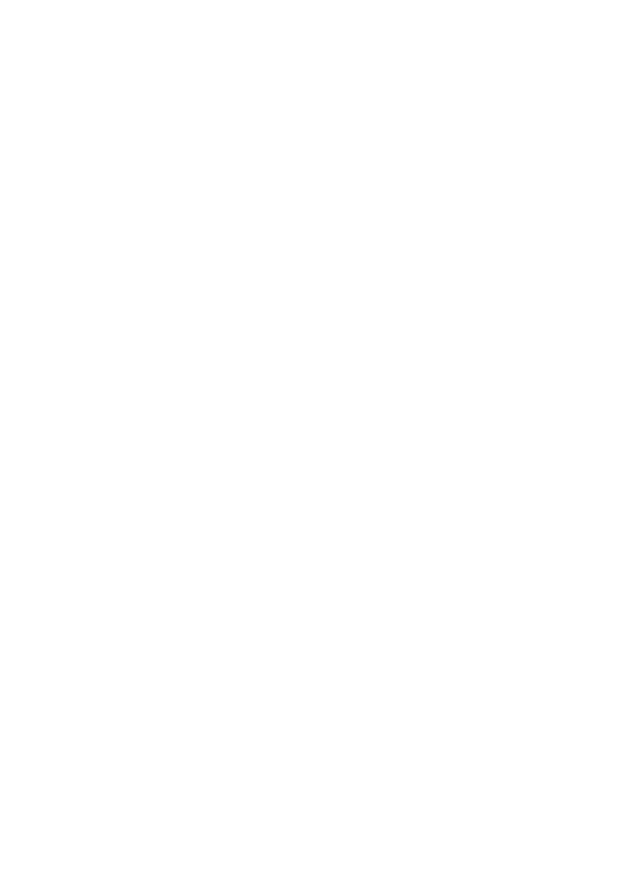
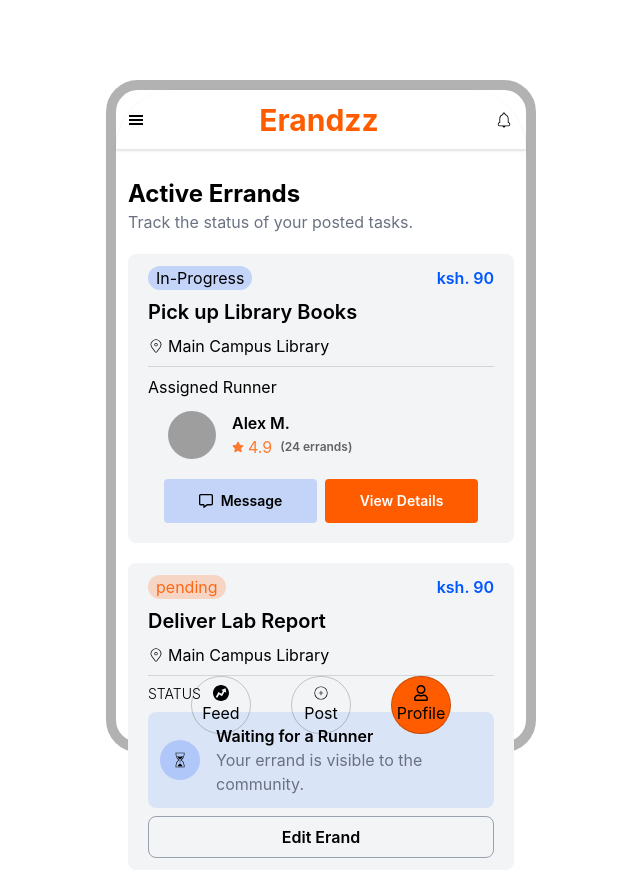
Before and after one commit to migichi47/Errandz, a React (Vite) app: page /profile in a window 1280 px wide. Before the commit this address had no page. Shown: the top 896 px of the page, without its empty margins (319-959 px from the left). Before the commit the page ends 800 px from the top, so only its background shows below. Built offline with nearby package versions, Linux system fonts and the light colour scheme; grey boxes are pictures that could not be loaded.

Commit message:
complete design

```diff
--- a/src/App.jsx
+++ b/src/App.jsx
@@ -3,6 +3,7 @@
 import { Home } from "./components/Home";
 import { Details } from "./components/Details";
 import { Post } from "./components/Post";
+import { Profile } from "./components/Profile";
 
 export default function App() {
   return (
@@ -11,6 +12,7 @@
         <Route path="/" element={<Home />} />
         <Route path="/details" element={<Details />} />
         <Route path="/post" element={<Post />} />
+        <Route path="/profile" element={<Profile />} />
       </Route>
     </Routes>
   );
--- a/src/components/Footer.jsx
+++ b/src/components/Footer.jsx
@@ -14,7 +14,9 @@
         onClick={() => navigate("/")}
       >
         <SiBuzzfeed
-          className={location.pathname !== "/" && "group-hover:scale-120 duration-75"}
+          className={
+            location.pathname !== "/" && "group-hover:scale-120 duration-75"
+          }
         />
         <span>Feed</span>
       </button>
@@ -24,17 +26,20 @@
       >
         <CiCirclePlus
           className={
-            !location.pathname.startsWith("/post") && "group-hover:scale-120 duration-75"
+            !location.pathname.startsWith("/post") &&
+            "group-hover:scale-120 duration-75"
           }
         />
         <span>Post</span>
       </button>
       <button
         className={`${location.pathname.startsWith("/profile") ? "bg-primary" : "hover:bg-secondary/20 transition-colors"} group `}
+        onClick={() => navigate("/profile")}
       >
         <FaRegUser
           className={
-            !location.pathname.startsWith("/profile") && "group-hover:scale-120 duration-75"
+            !location.pathname.startsWith("/profile") &&
+            "group-hover:scale-120 duration-75"
           }
         />
         <span>Profile</span>
--- a/src/components/Post.jsx
+++ b/src/components/Post.jsx
@@ -20,14 +20,18 @@
         </div>
         <div className="flex flex-col gap-1">
           <label>Errand Title</label>
-          <input type="text" placeholder="eg., Get Laundry" className="py-3" />
+          <input
+            className="bg-secondary/10 py-3"
+            type="text"
+            placeholder="eg., Get Laundry"
+          />
         </div>
         <div className="flex flex-col gap-1">
-          <label>Descripton</label>
+          <label>Description</label>
           <input
+            className="bg-secondary/10 h-20"
             type="text"
             placeholder="Take my laundry to Kimaa's Laundry store in cp"
-            className="h-20"
           />
         </div>
       </div>
@@ -57,10 +61,12 @@
           <h3>Compensation</h3>
         </div>
         <label>Price / Budget</label>
-        <input type="text" placeholder="ksh.90" className="py-3"/>
+        <input className="bg-secondary/10 py-3" type="text" placeholder="ksh.90" />
       </div>
 
-      <Button className="text-white text-lg font-bold w-full py-3">Post errand</Button>
+      <Button className="text-white text-lg font-bold w-full py-3">
+        Post errand
+      </Button>
     </div>
   );
 }
--- /dev/null
+++ b/src/components/Profile.jsx
@@ -0,0 +1,83 @@
+import { CiLocationOn } from "react-icons/ci";
+import { FaRegMessage, FaStar } from "react-icons/fa6";
+import { Button } from "./Button";
+import { GiSandsOfTime } from "react-icons/gi";
+
+export function Profile() {
+  return (
+    <div className="space-y-5 my-5">
+      <div>
+        <h1 className="font-bold text-2xl ">Active Errands</h1>
+        <p className="text-gray-500">Track the status of your posted tasks.</p>
+      </div>
+      <div className="tile px-5 py-3 space-y-2">
+        <div className="flex justify-between">
+          <span className="bg-secondary/20 px-2 rounded-full">In-Progress</span>
+          <span className="text-secondary font-semibold">ksh. 90</span>
+        </div>
+        <h2 className="font-semibold text-xl">Pick up Library Books</h2>
+        <div className="flex items-center gap-1">
+          <CiLocationOn />
+          <h3>Main Campus Library</h3>
+        </div>
+        <hr className="text-gray-300" />
+        <div>
+          <h4>Assigned Runner</h4>
+          <div className="">
+            <div className="py-3 px-5 flex gap-4 items-center">
+              <img
+                src="https://lh3.googleusercontent.com/aida-public/AB6AXuCN2kbTraXSkO-lj-Je5j1tmpUEDSPpotTJDSVzv3sz4lIfEH5e5NPVkeDKim2KHKqODmJyxm5GSArTGHTtMZs3gfMoyxwnhxN_3KzJwDAvL-CSjEv7retlYMPAG2ijxfpYuu-yLxZr6gmFQgz2i6dg2WHblByVZwbcHGwAjvmdXKokcxj0IeGrbIzaIDvGzb9LqNhqrvZHgFCZzxX_dIfoFmwKqR9fCd8orp8yO-o98Kp3sUthgr7U"
+                alt=""
+                className="w-12 h-12 rounded-full"
+              />
+              <div className="flex flex-col">
+                <h3 className="font-semibold">Alex M.</h3>
+                <div className="flex justify-between gap-2 items-center">
+                  <div className="text-primary/80 gap-1 flex items-center">
+                    <FaStar className="text-xs" /> <span>4.9</span>
+                  </div>
+                  <span className="text-black/60 text-xs font-semibold">
+                    (24 errands)
+                  </span>
+                </div>
+              </div>
+            </div>
+            <div className="flex gap-2 px-4 items-center justify-center py-2">
+              <Button className="bg-secondary/20 grow hover:bg-secondary/30 text-black text-sm px-6 py-3">
+                <FaRegMessage />
+                Message
+              </Button>
+              <Button className="text-sm px-6 py-3 grow">View Details</Button>
+            </div>
+          </div>
+        </div>
+      </div>
+
+      <div className="tile px-5 py-3 space-y-2">
+        <div className="flex justify-between">
+          <span className="bg-primary/20 px-2 rounded-full text-primary/90">
+            pending
+          </span>
+          <span className="text-secondary font-semibold">ksh. 90</span>
+        </div>
+        <h2 className="font-semibold text-xl">Deliver Lab Report</h2>
+        <div className="flex items-center gap-1">
+          <CiLocationOn />
+          <h3>Main Campus Library</h3>
+        </div>
+        <hr className="text-gray-300" />
+        <h3 className="font-light text-sm">STATUS</h3>
+        <div className="bg-secondary/10 p-3 rounded-lg flex gap-4 items-center">
+          <div className="bg-secondary/20 rounded-full p-3 h-fit flex justify-between items-center">
+            <GiSandsOfTime />
+          </div>
+          <div>
+            <h4 className="font-semibold">Waiting for a Runner</h4>
+            <p className="text-gray-500">Your errand is visible to the community.</p>
+          </div>
+        </div>
+        <button className="border border-gray-400 py-2 font-semibold w-full rounded-lg">Edit Erand</button>
+      </div>
+    </div>
+  );
+}
--- a/src/index.css
+++ b/src/index.css
@@ -14,7 +14,7 @@
 }
 
 input {
-  @apply bg-secondary/10 rounded-lg px-5 outline-0
+  @apply rounded-lg px-5 outline-0
 }
 
 select {
```
